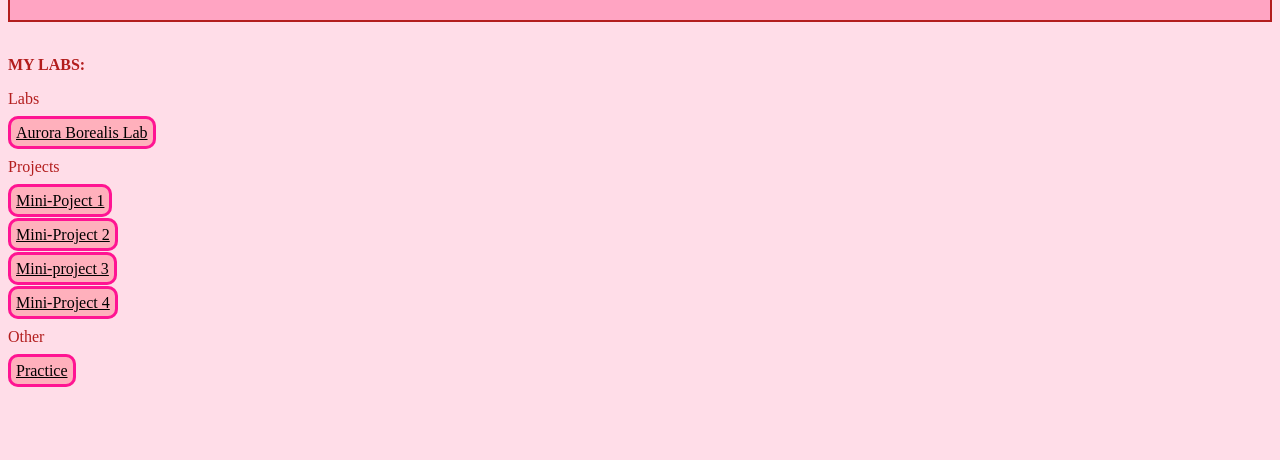
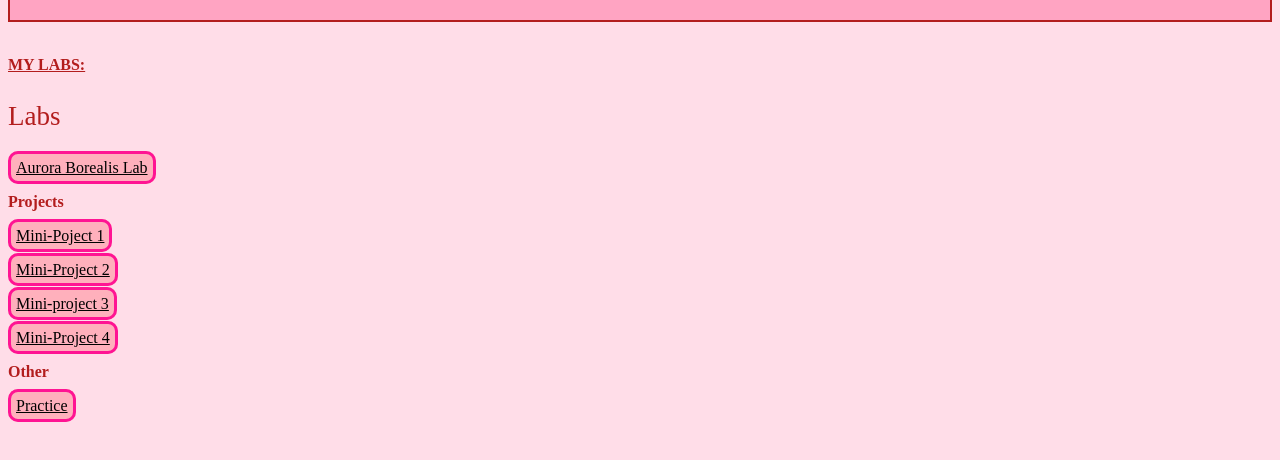
Before and after one commit to Me1dy/Me1dy, a plain HTML site: page index.html in a window 1280 px wide. Shown: the part 118-578 px from the top of the page. Drawn offline with Linux system fonts and the light colour scheme.

Commit message:
changed index

```diff
--- a/index.html
+++ b/index.html
@@ -16,16 +16,16 @@
 
 
     <p class="a">
-        <br> <b>MY LABS:</b> </p>
-    <p>Labs </p>
+        <br> <b> <u>MY LABS: </u></b> </p>
+    <p class="labs">Labs </p>
     <p> <a class="b" href="lab.html">Aurora Borealis Lab</a> </p>
 
-    <p>Projects </p>
+    <p> <b>Projects </b> </p>
     <p> <a  href="project1.html">Mini-Poject 1</a> </p>
     <p> <a  href="project2/project2.html">Mini-Project 2</a> </p>
     <p> <a  href="project3/project3.html">Mini-project 3</a> </p>
     <p> <a  href="project4/project4.html"> Mini-Project 4</a> </p>
-    <p>Other </p>
+    <p> <b>Other </b> </p>
     <p> <a class="b" href="practice.html">Practice</a> </p>
 
 
--- a/style.css
+++ b/style.css
@@ -8,10 +8,11 @@ div{
     border-width: 2px;
     border-style: double;
     border-color:  rgb(179, 29, 29);
+    align-content: center;
 }
 header {
     color: rgb(179, 29, 29);
-    align-content: center;
+
 }
 /* adding button */
 a {
@@ -38,3 +39,6 @@ a:active {
 p {
     color: rgb(179, 29, 29);
 }
+.labs {
+    font-size: 27px;
+}
```
